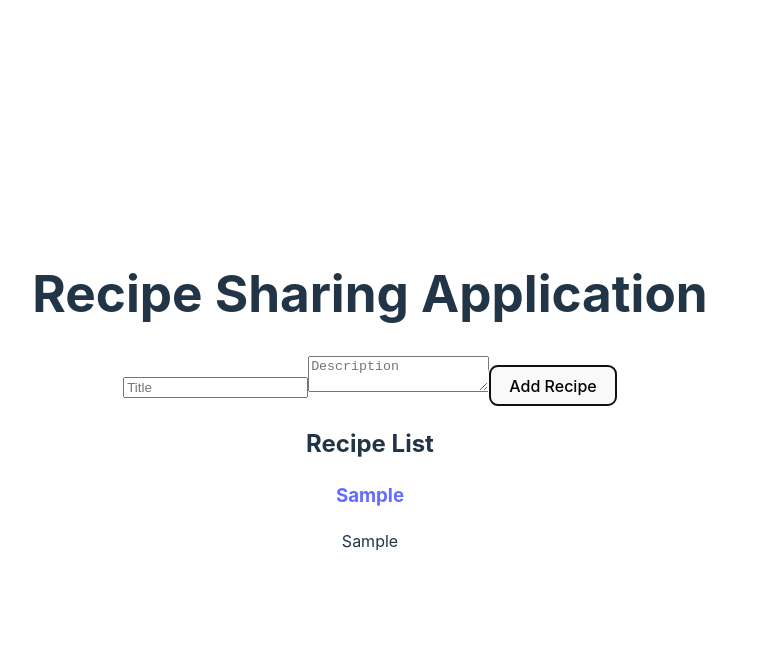
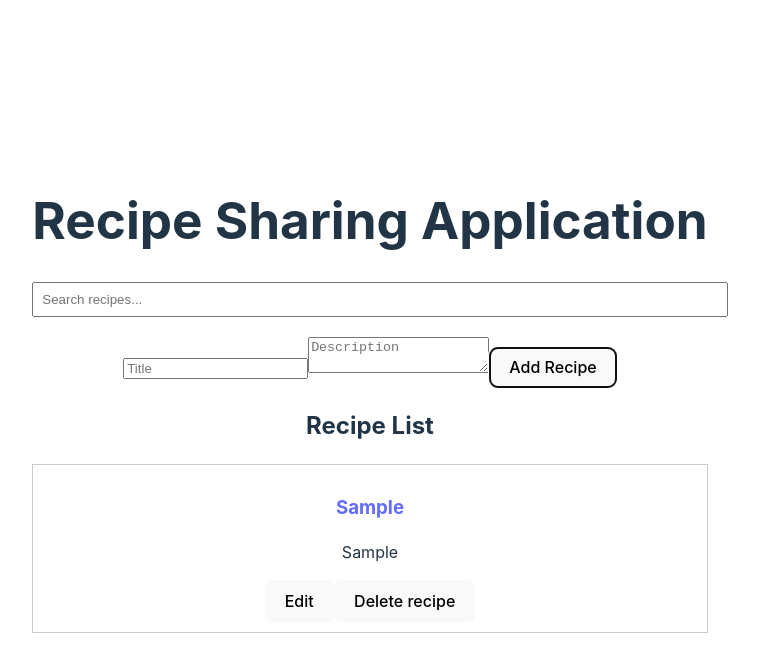
Before and after one commit to JAbaasa1234/alx-fe-reactjs, a React (Vite) app in the folder recipe-sharing-app/: page / in a window 1280 px wide. Both pictures are taken after typing "Sample", "Sample" into the empty fields and a click on the button "Add Recipe". Shown: the top 672 px of the page, without its empty margins (270-1029 px from the left). Built offline with nearby package versions, Linux system fonts and the light colour scheme.

Commit message:
Implement Advanced Search and Filtering Capabilities.

```diff
--- a/recipe-sharing-app/src/App.jsx
+++ b/recipe-sharing-app/src/App.jsx
@@ -1,8 +1,10 @@
+import React from 'react';
 import { BrowserRouter as Router, Routes, Route } from 'react-router-dom';
 import './App.css';
 import RecipeList from './components/RecipeList';
 import AddRecipeForm from './components/AddRecipeForm';
 import RecipeDetails from './components/RecipeDetails';
+import SearchBar from './components/SearchBar';
 
 function App() {
   return (
@@ -13,6 +15,7 @@ function App() {
             path="/"
             element={
               <>
+                <SearchBar />
                 <AddRecipeForm />
                 <RecipeList />
               </>
--- a/recipe-sharing-app/src/components/RecipeList.jsx
+++ b/recipe-sharing-app/src/components/RecipeList.jsx
@@ -1,23 +1,50 @@
 import { Link } from 'react-router-dom';
+import React, { useState } from 'react';
 import useRecipeStore from "./recipeStore";
+import EditRecipeForm from './EditRecipeForm';
+import DeleteRecipeButton from './DeleteRecipeButton';
 
 const RecipeList = () => {
-    const recipes = useRecipeStore((state) => state.recipes);
+    const filteredRecipes = useRecipeStore((state) => state.filteredRecipes);
+    const [editingRecipeId, setEditingRecipeId] = useState(null);
+
+    const handleEditClick = (recipeId) => {
+        setEditingRecipeId(recipeId);
+    };
+
+    const handleEditCancel = () => {
+        setEditingRecipeId(null);
+    };
+
 
     return (
         <div>
             <h2>Recipe List</h2>
-            {recipes.length === 0 ? (
-                <p>No recipes added yet.</p>
-            ) : (
-                recipes.map((recipe) => (
-                    <div key={recipe.id}>
-                        <Link to={`/recipe/${recipe.id}`}>
-                            <h3>{recipe.title}</h3>
-                        </Link>
-                        <p>{recipe.description}</p>
+            {filteredRecipes.length >0 ? (
+                filteredRecipes.map((recipe) => (
+                    <div key={recipe.id} style={{ border: '1px solid #ccc', padding: '10px', marginBottom: '10px' }}>
+                        {editingRecipeId === recipe.id ? (
+                            <div>
+                                <EditRecipeForm
+                                    recipe={recipe}
+                                    onCancel={handleEditCancel}
+                                />
+                                <button onClick={handleEditCancel}>Cancel</button>
+                            </div>
+                        ) : (
+                            <>
+                                <Link to={`/recipe/${recipe.id}`}>
+                                    <h3>{recipe.title}</h3>
+                                </Link>
+                                <p>{recipe.description}</p>
+                                <button onClick={() => handleEditClick(recipe.id)}>Edit</button>
+                                <DeleteRecipeButton recipeId={recipe.id} />
+                            </>
+                        )}
                     </div>
                 ))
+            ) : (
+                <p>No recipes found!</p>
             )}
         </div>
     );
--- /dev/null
+++ b/recipe-sharing-app/src/components/SearchBar.jsx
@@ -0,0 +1,21 @@
+import React from "react";
+import useRecipeStore from "./recipeStore";
+
+const SearchBar = () => {
+    const setSearchTerm = useRecipeStore(state => state.setSearchTerm);
+
+    const handleSearchChange = (e) => {
+        setSearchTerm(e.target.value);
+    };
+
+    return (
+        <input
+            type="text"
+            placeholder="Search recipes..."
+            onChange={handleSearchChange}
+            style={{ padding: '8px', width: '100%', marginBottom: '20px' }}
+        />
+    );
+};
+
+export default SearchBar;
--- a/recipe-sharing-app/src/components/recipeStore.js
+++ b/recipe-sharing-app/src/components/recipeStore.js
@@ -2,10 +2,48 @@ import { create } from 'zustand';
 
 const useRecipeStore = create(set => ({
    recipes: [],
-   addRecipe: (newRecipe) => set(state => ({ recipes: [...state.recipes, newRecipe] })),
-   updateRecipe: (updatedRecipe) => set(state => ({ recipes: state.recipes.map((recipe) => recipe.id === updatedRecipe.id ? updatedRecipe : recipe) })),
-   deleteRecipe: (id) => set(state => ({ recipes: state.recipes.filter((recipe) => recipe.id !== id) })),
-   setRecipes: (recipes) => set({ recipes })
+   filteredRecipes: [],
+   searchTerm: '',
+
+   setSearchTerm: (term) =>
+      set((state) => {
+         const filtered = state.recipes.filter((recipe) =>
+            recipe.title.toLowerCase().includes(term.toLowerCase())
+         );
+         return { searchTerm: term, filteredRecipes: filtered };
+      }),
+
+   addRecipe: (recipe) =>
+      set((state) => ({
+         recipes: [...state.recipes, recipe],
+         filteredRecipes: [...state.recipes, recipe].filter((r) =>
+            r.title.toLowerCase().includes(state.searchTerm.toLowerCase())
+         ),
+      })),
+
+   deleteRecipe: (id) =>
+      set((state) => {
+         const updatedRecipes = state.recipes.filter((recipe) => recipe.id !== id);
+         return {
+            recipes: updatedRecipes,
+            filteredRecipes: updatedRecipes.filter((recipe) =>
+               recipe.title.toLowerCase().includes(state.searchTerm.toLowerCase())
+            ),
+         };
+      }),
+
+   updateRecipe: (updatedRecipe) =>
+      set((state) => {
+         const updatedRecipes = state.recipes.map((recipe) =>
+            recipe.id === updatedRecipe.id ? updatedRecipe : recipe
+         );
+         return {
+            recipes: updatedRecipes,
+            filteredRecipes: updatedRecipes.filter((recipe) =>
+               recipe.title.toLowerCase().includes(state.searchTerm.toLowerCase())
+            ),
+         };
+      }),
 }));
 
 export default useRecipeStore;
```
